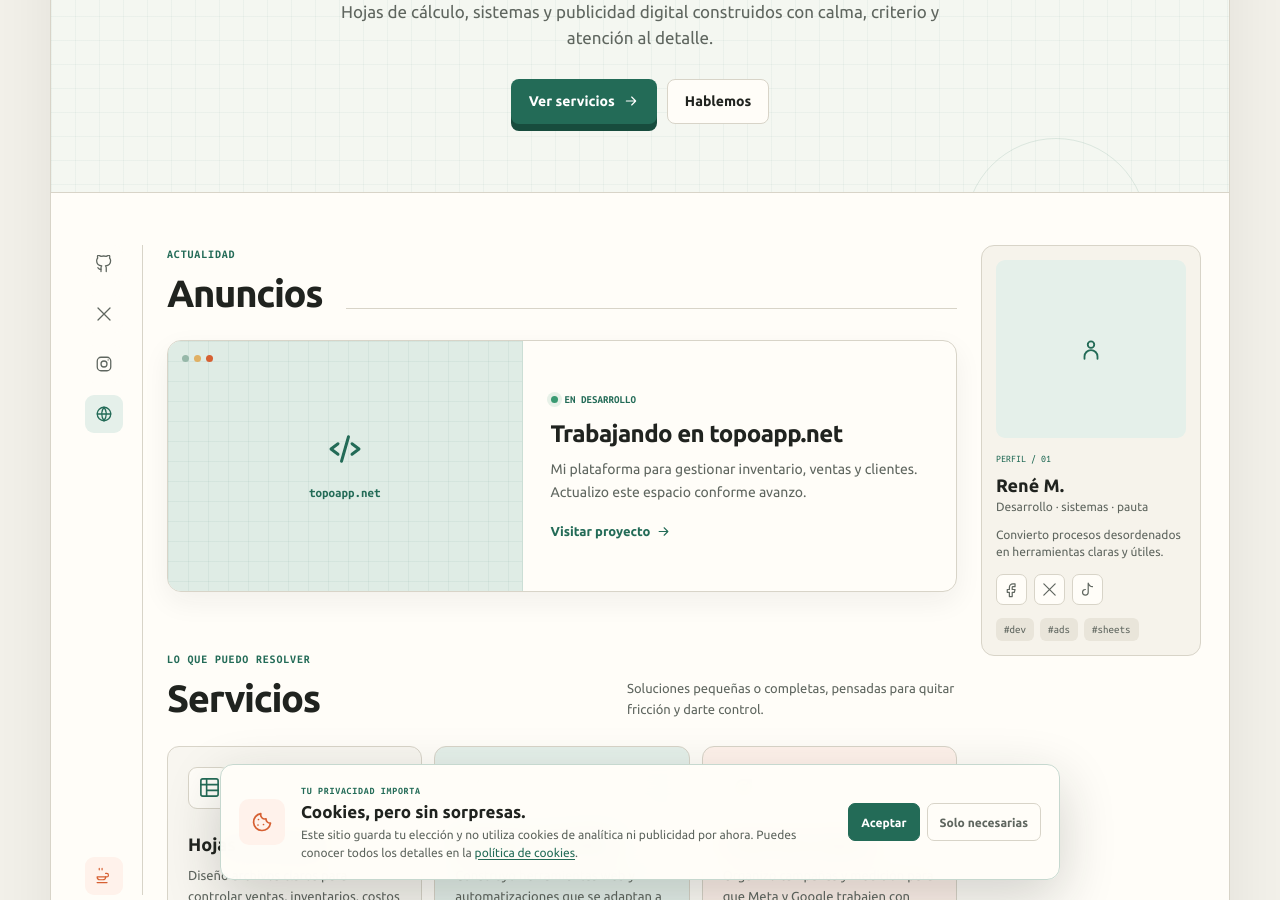
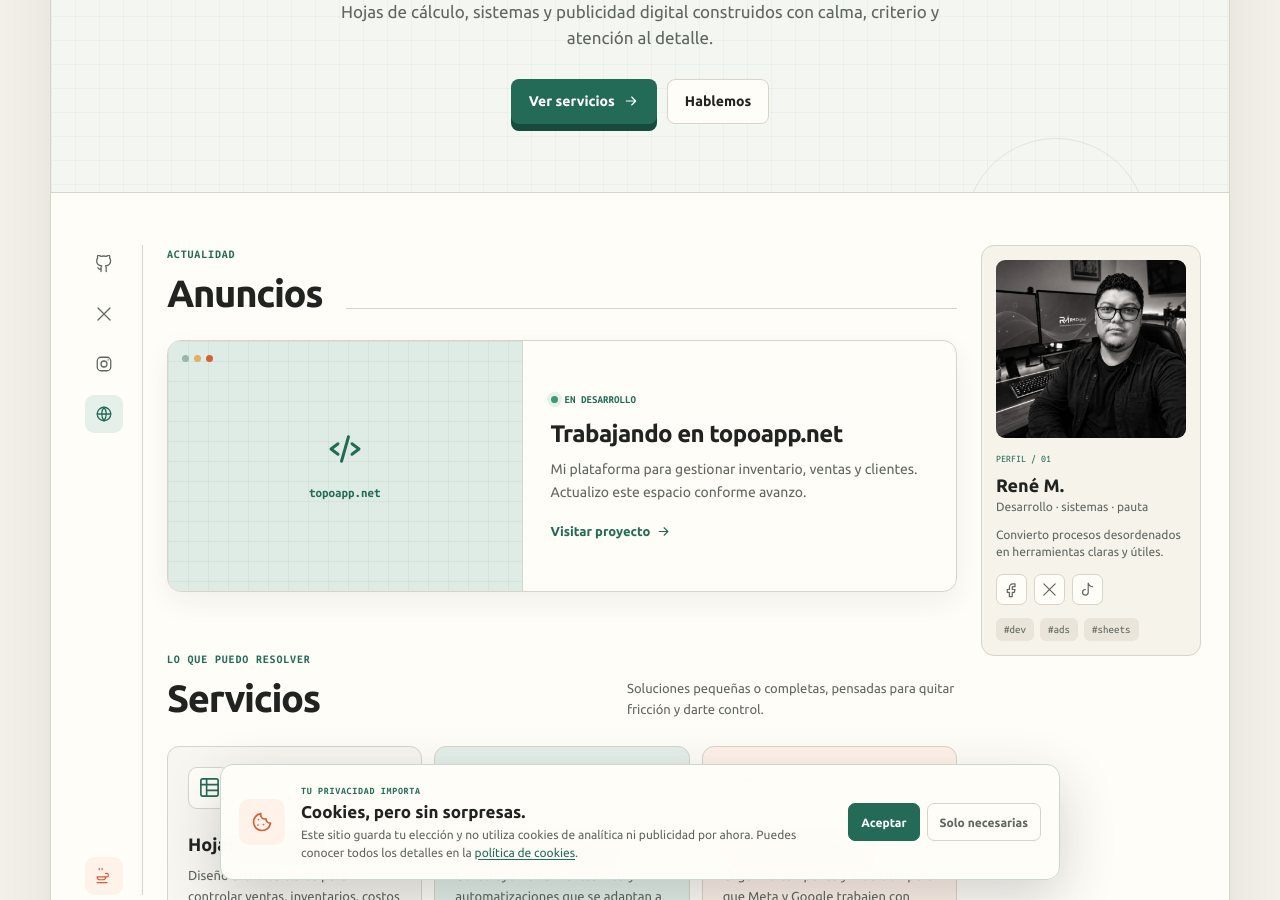
Before and after one commit to renedev0284-creator/rmdigitalnet, a Jekyll site: the page built from index.md, in a window 1280 px wide and 900 px high, scrolled down 351 px. Built offline with Jekyll 4.4.1, drawn with Linux system fonts in a browser that asks for light colours.

Commit message:
Add editorial profile portrait

```diff
--- a/_includes/sidebar-right.html
+++ b/_includes/sidebar-right.html
@@ -1,7 +1,6 @@
 <aside class="sidebar-right" aria-label="Perfil">
   <div class="avatar">
-    {% comment %} Reemplazar por <img> cuando exista la foto real {% endcomment %}
-    {% include icon.html name="user" size=26 %}
+    <img src="{{ '/assets/img/avatar-web-bw.webp' | relative_url }}" alt="Retrato de {{ site.author.name }}">
   </div>
 
   <div class="profile-info">
```
Also changed, not shown: assets/img/avatar-web-bw.webp (added).
